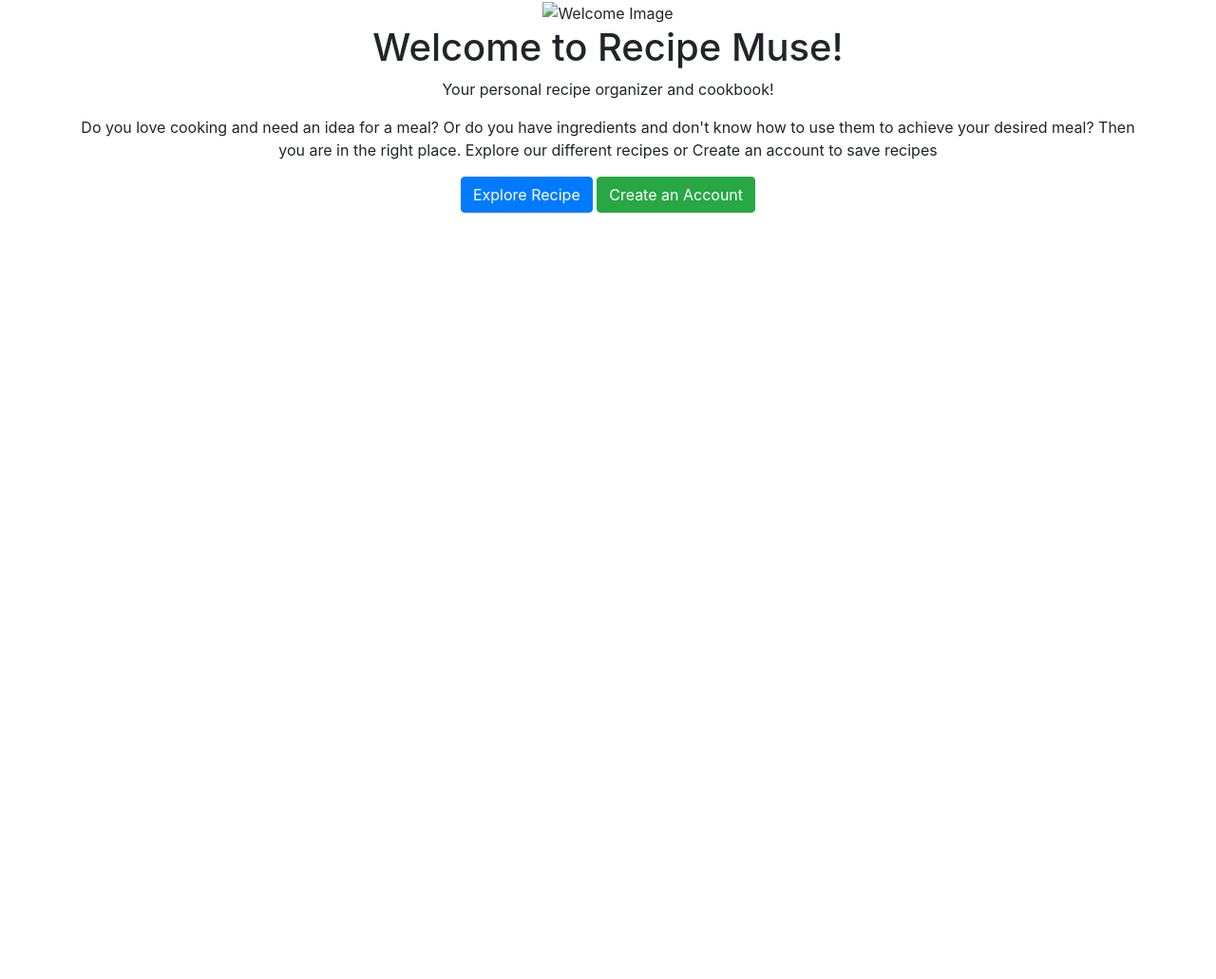
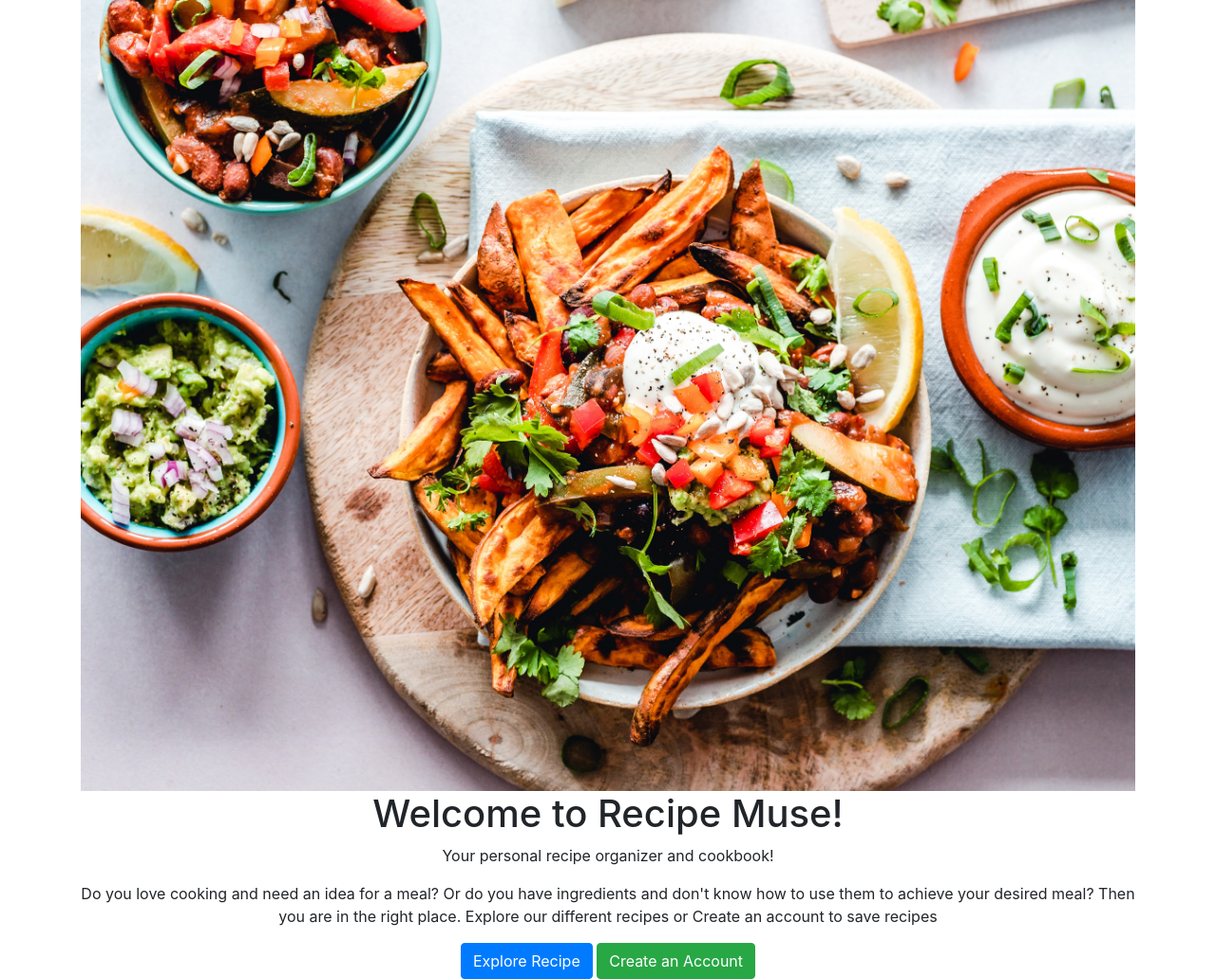
Before and after one commit to Becky1703/RecipeMuse, a Flask app: page / in a window 1280 px wide. Shown: the part 56-1087 px from the top of the page at 95% size. Before the commit the page ends 280 px from the top, so only its background shows below. Run offline with Flask 3, Linux system fonts and the light colour scheme; some libraries are stand-ins or nearby versions.

Commit message:
changes to image

```diff
--- a/app/templates/index.html
+++ b/app/templates/index.html
@@ -33,7 +33,7 @@
         </div>
       </nav>
       <div class="container text-center">
-          <img src="{{ url_for('static', filename='image.png') }}" alt="Welcome Image" class="img-fluid">
+          <img src="{{ url_for('static', filename='welcome_img.jpg') }}" alt="Welcome Image" class="img-fluid">
           <h1>Welcome to Recipe Muse!</h1>
           <p>Your personal recipe organizer and cookbook!</p>
           <p class="text-center">Do you love cooking and need an idea for a meal?
```
Also changed, not shown: app/static/welcome_img.jpg (added), app/static/welcome_img.png (renamed from app/static/welcome_image.png), 1 other file.
